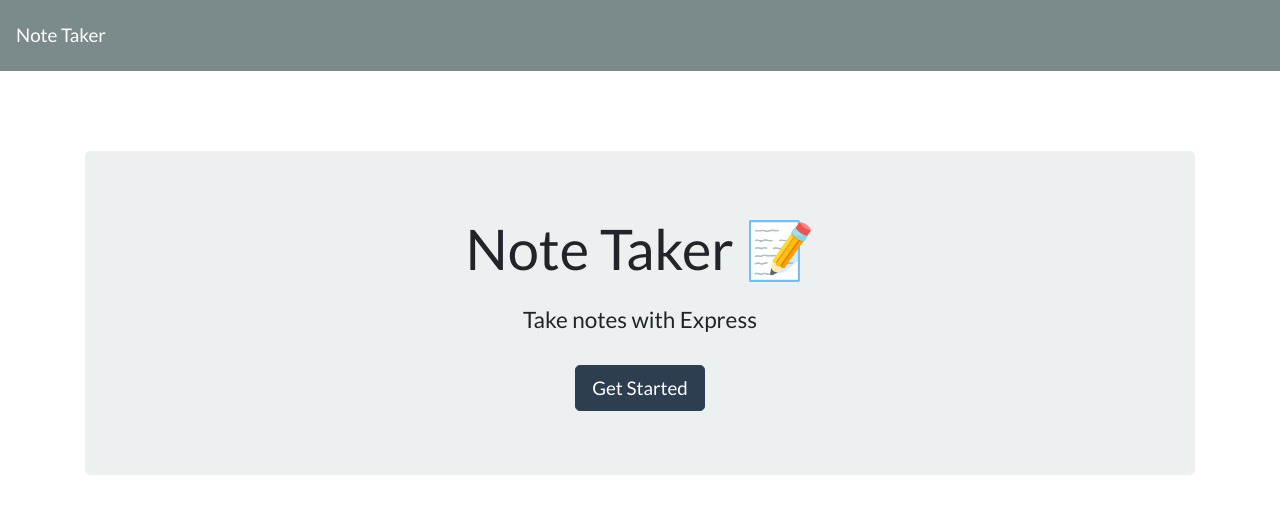
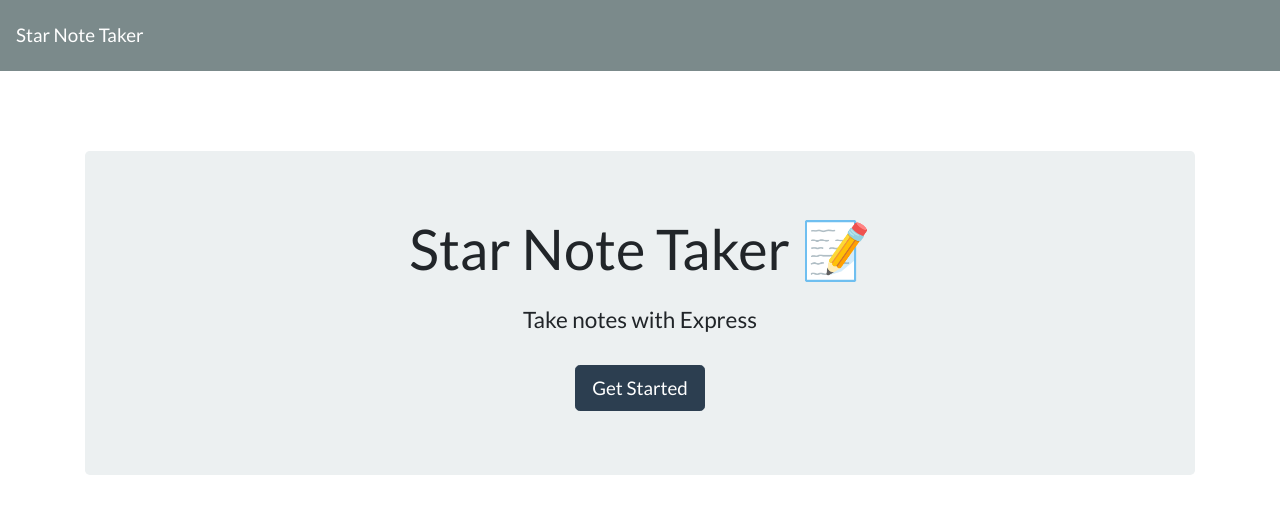
Before and after one commit to uwilborn/Star-Note-Taker, a website: page Develop/public/index.html in a window 1280 px wide. Drawn offline with nearby package versions, Linux system fonts and the light colour scheme; no server answers.

Commit message:
Update index.html

```diff
--- a/Develop/public/index.html
+++ b/Develop/public/index.html
@@ -5,18 +5,18 @@
   <meta charset="UTF-8">
   <meta name="viewport" content="width=device-width, initial-scale=1.0">
   <meta http-equiv="X-UA-Compatible" content="ie=edge">
-  <title>Note Taker</title>
+  <title>Star Note Taker</title>
   <link rel="stylesheet" href="https://cdnjs.cloudflare.com/ajax/libs/bootswatch/4.1.3/flatly/bootstrap.min.css" />
 </head>
 
 <body>
   <nav class="navbar navbar-dark bg-dark">
-    <a class="navbar-brand" href="/">Note Taker
+    <a class="navbar-brand" href="/">Star Note Taker
     </a>
   </nav>
   <div class="container">
     <div style="margin-top: 80px;" class="jumbotron text-center">
-      <h1 class="display-4">Note Taker <span role="img" aria-label="Memo">📝</span></h1>
+      <h1 class="display-4">Star Note Taker <span role="img" aria-label="Memo">📝</span></h1>
       <h4 class="mt-4">Take notes with Express</h4>
       <a class="btn btn-primary btn-lg mt-4" href="/notes" role="button">Get Started</a>
     </div>
```
